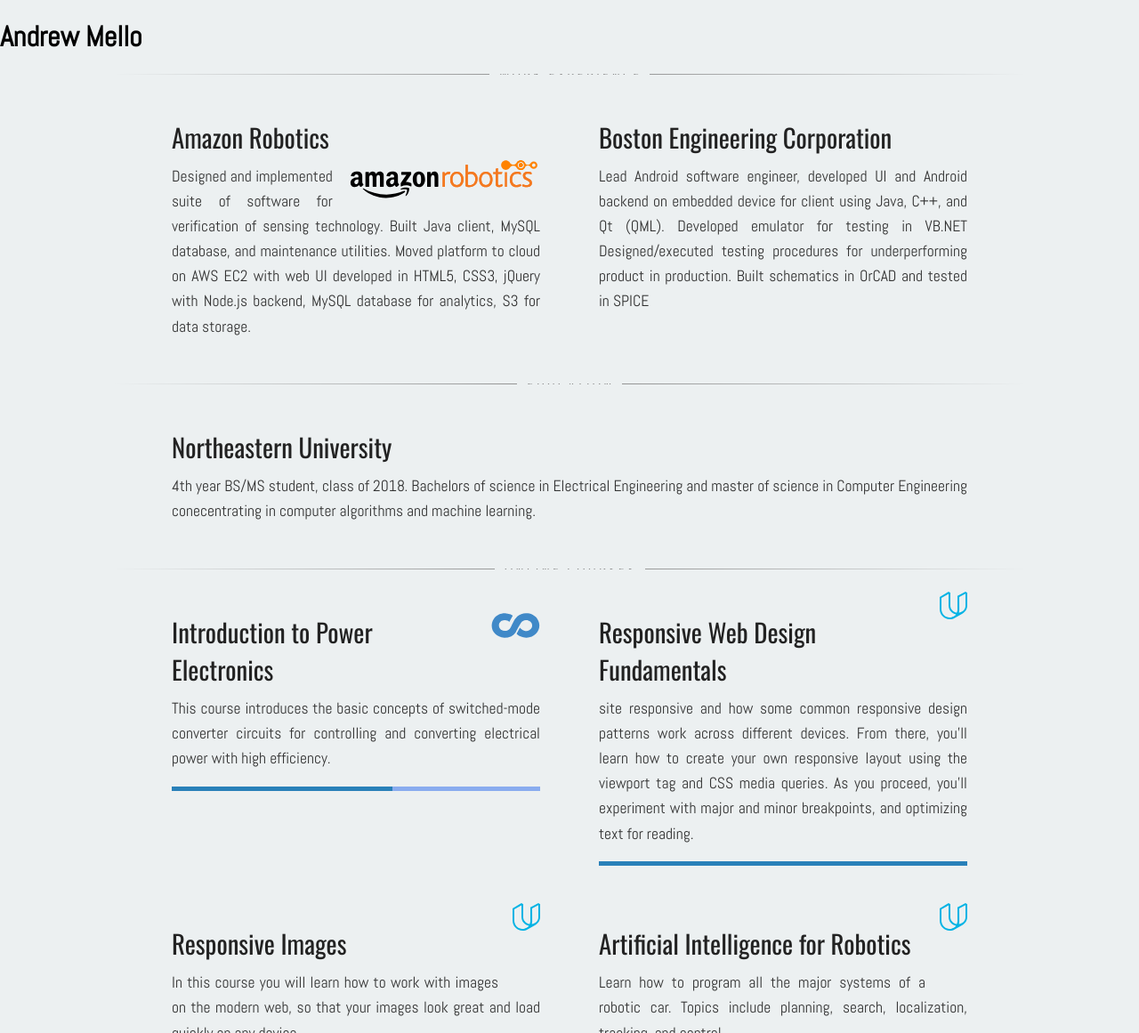
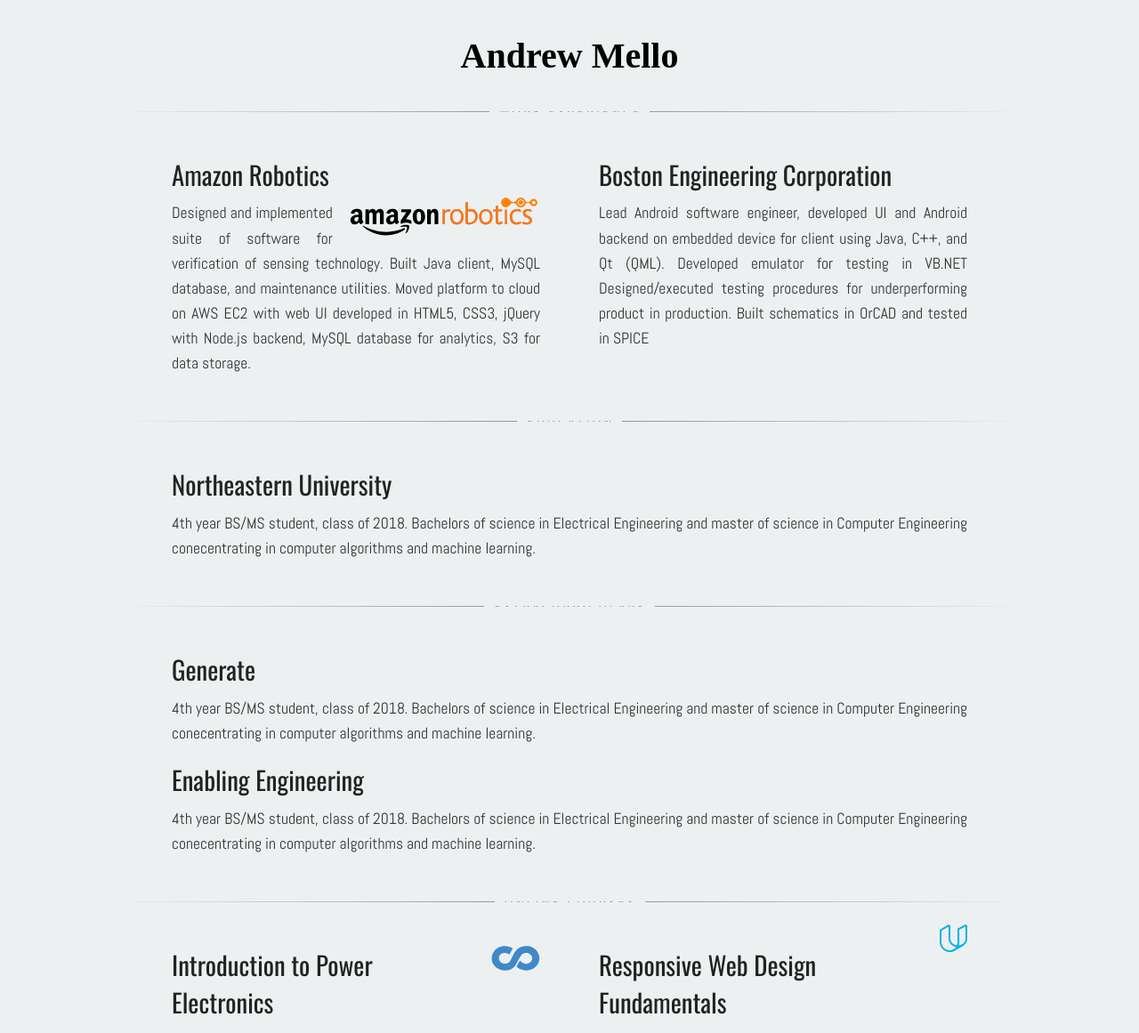
Before and after one commit to melloa/melloa.github.io, a plain HTML site: page resume.html in a window 1280 px wide. Shown: the top 1161 px of the page at 89% size. Drawn offline with nearby package versions, Linux system fonts and the light colour scheme; a web font is replaced by a local one.

Commit message:
Soft button push, added name at top

```diff
--- a/resume.html
+++ b/resume.html
@@ -44,8 +44,24 @@
             box-shadow: 0px 0px 16px -2px rgba(156, 156, 156, 1);
         }
 
+        section>div:active {
+            background-color: #F3F5F5;
+            border: solid 1px #ccc;
+            -webkit-box-shadow: 0px 0px 0px 0px rgba(156, 156, 156, 1);
+            -moz-box-shadow: 0px 0px 0px 0px rgba(156, 156, 156, 1);
+            box-shadow: 0px 0px 0px 0px rgba(156, 156, 156, 1);
+            transition: all 0.1s ease;
+        }
+
         p {
             text-align: justify;
+        }
+
+        h1 {
+            font-family: Source Serif Pro;
+            font-size: 2.5em;
+            text-align: center;
+            padding: 0.3em;
         }
 
         h2 {
@@ -218,6 +234,21 @@
         </div>
     </section>
 
+    <hr data-title="Extracurriculars">
+
+    <section>
+        <div style="width:100%">
+            <h2>Generate</h2>
+            <p>
+                4th year BS/MS student, class of 2018. Bachelors of science in Electrical Engineering and master of science in Computer Engineering conecentrating in computer algorithms and machine learning.
+            </p>
+            <h2>Enabling Engineering</h2>
+            <p>
+                4th year BS/MS student, class of 2018. Bachelors of science in Electrical Engineering and master of science in Computer Engineering conecentrating in computer algorithms and machine learning.
+            </p>
+        </div>
+    </section>
+
     <hr data-title="Online Courses">
 
     <section id="mooc">
```
